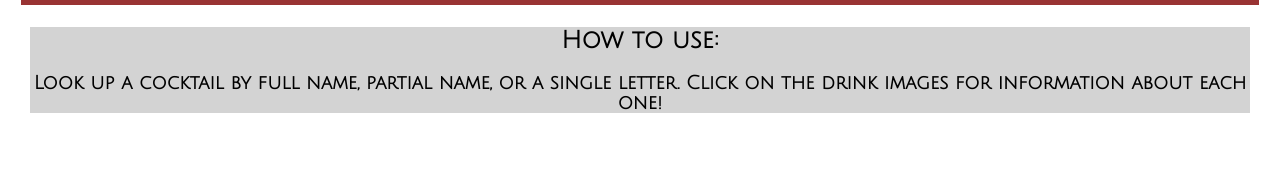
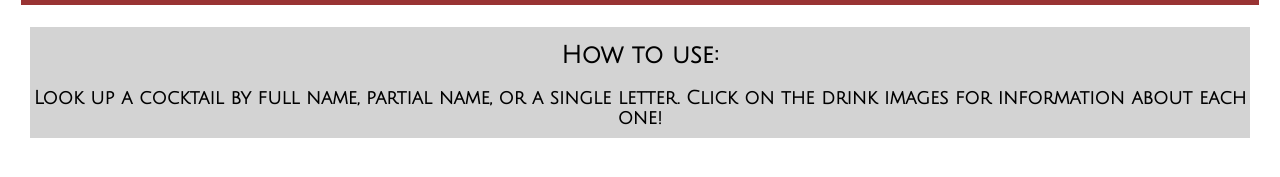
Before and after one commit to ClaytonONeill/Drink-Finder-App, a plain HTML site: page index.html in a window 1280 px wide. Shown: the part 137-314 px from the top of the page. Drawn offline with nearby package versions, Linux system fonts and the light colour scheme.

Commit message:
fixed padding on the instructions div

```diff
--- a/CocktailApp/CSS/style.css
+++ b/CocktailApp/CSS/style.css
@@ -149,13 +149,20 @@ input[type='text']  {
 
 .instructionsDiv  {
   background: lightgrey;
-  padding: 10px;
+  padding-top: 20px;
+  padding-bottom: 20px;
   width: 96.5%;
   margin: 0 auto;
   font-family: 'Julius Sans One', arial;
 }
 
+.instructionsDiv h2 {
+  padding-top: 15px;
+}
 
+.instructionsDiv h3 {
+  padding-bottom: 10px;
+}
 
 /*
 mobile design styling
```
